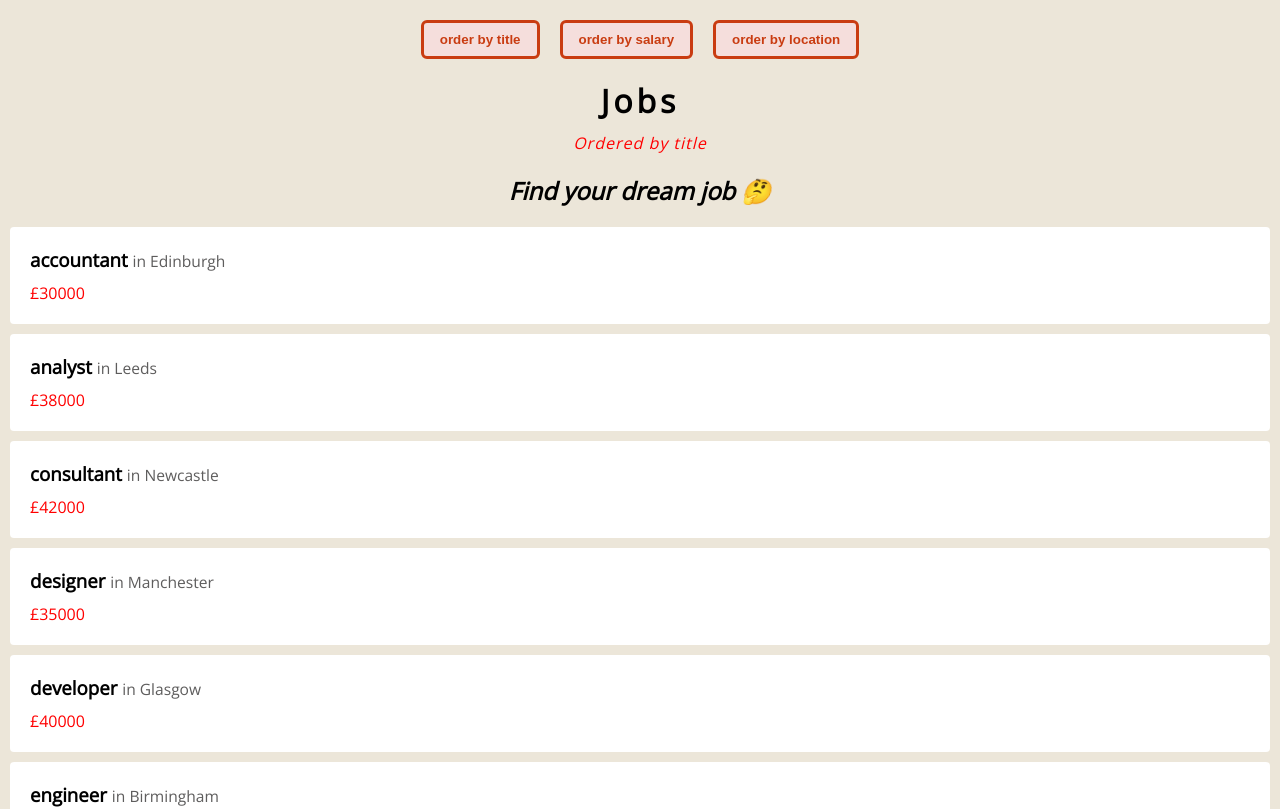
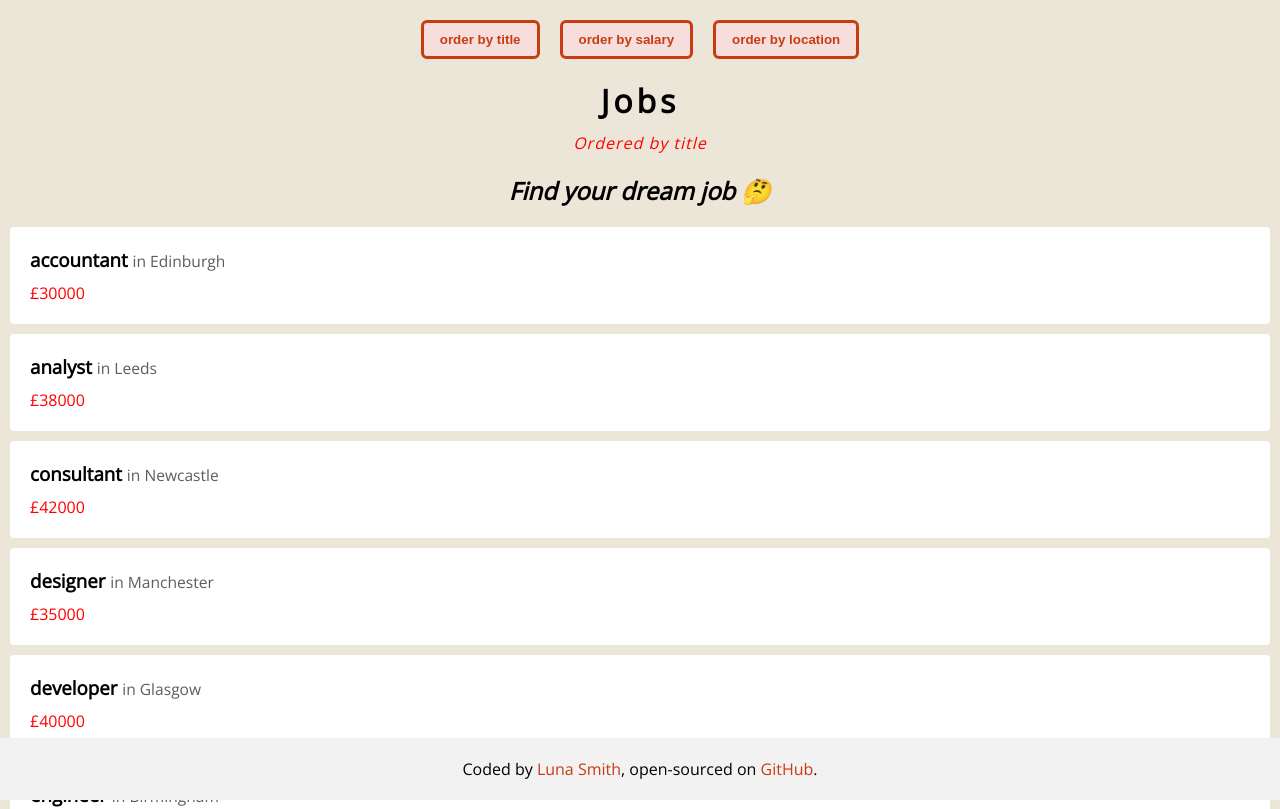
Before and after one commit to Lu-Smith/hyrule_jobs_vue_typescript, a Vue app: page / in a window 1280 px wide. Shown: the top 809 px of the page. Built offline with nearby package versions, Linux system fonts and the light colour scheme.

Commit message:
Updated MainFooter,vue

```diff
--- a/src/components/MainFooter.vue
+++ b/src/components/MainFooter.vue
@@ -3,7 +3,23 @@
     <a href="https://github.com/Lu-Smith/hyrule_jobs_vue_typescript" target="_blank">GitHub</a>.</footer>
 </template>
 
+<style>
+ footer {
+      position: fixed;
+      bottom: 0;
+      right: 0;
+      left: 0;
+      text-align: center;
+      background-color: #f2f2f2;
+      padding: 20px;
 
-<style>
+  }
+
+  footer a {
+    color: #c93c11;
+    text-decoration: none;
+    position: relative;
+    transition: color 0.3s;
+  }
 
 </style>
```
